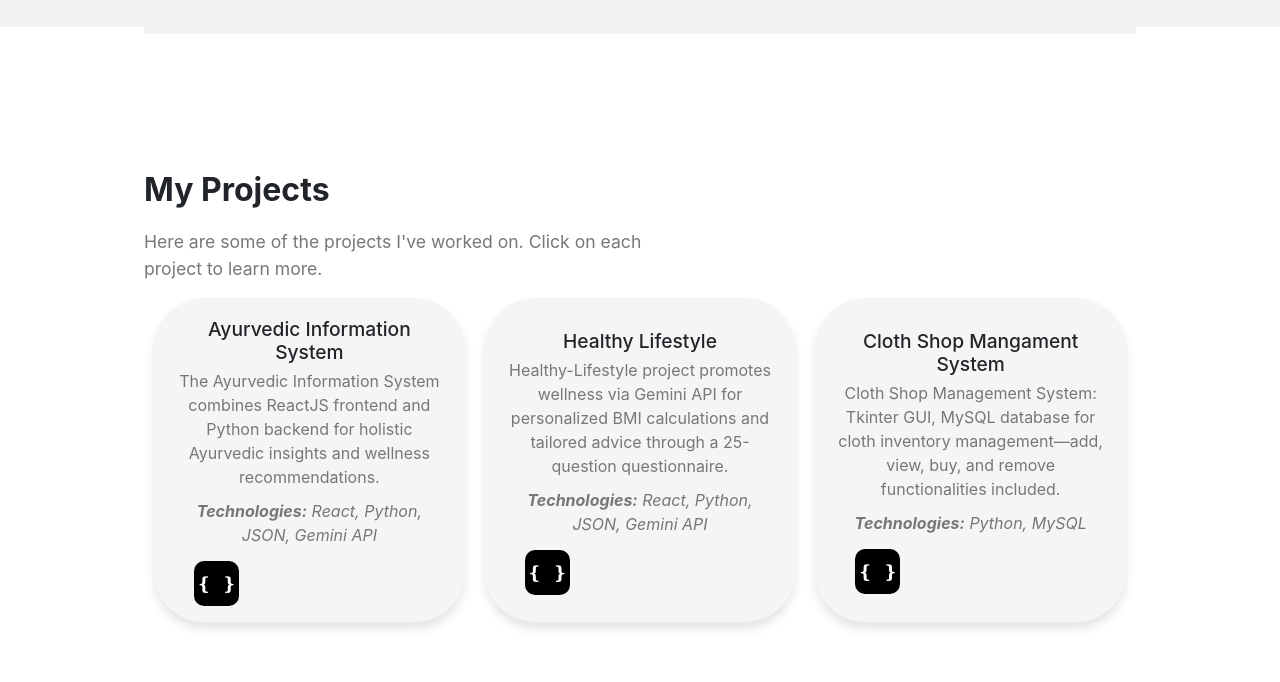
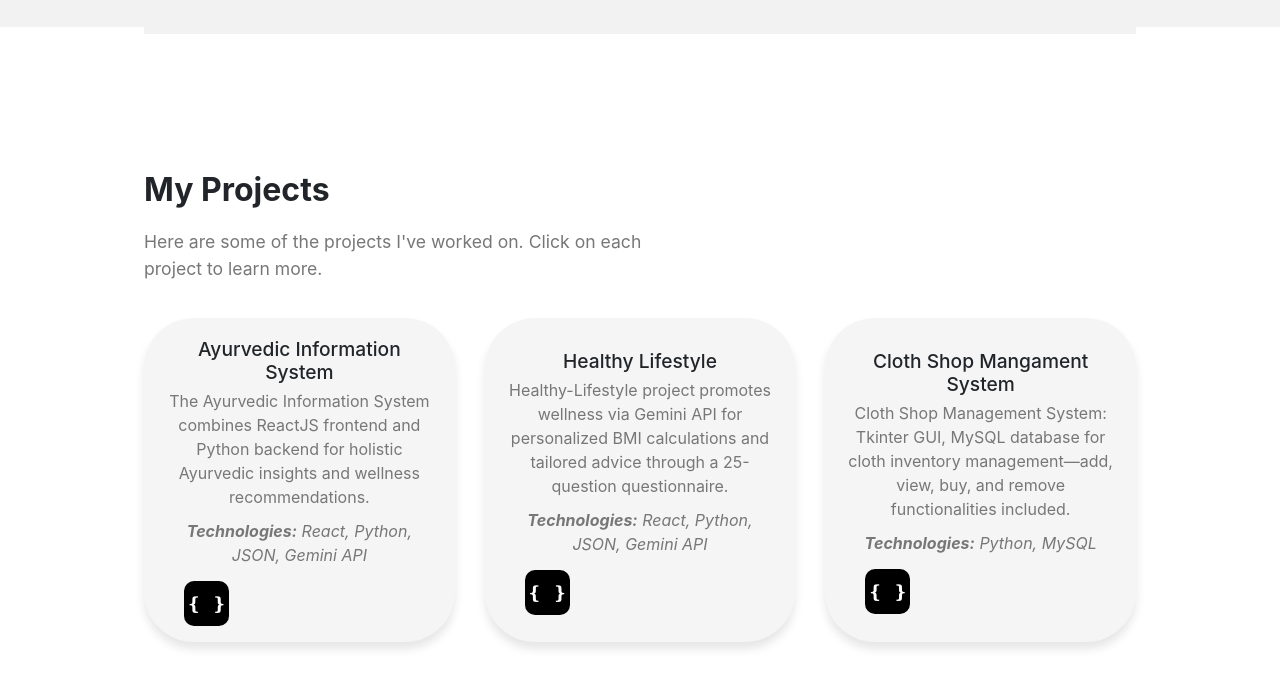
Before and after one commit to pathakjiop/New-Portfolio, a React (Create React App) app: page / in a window 1280 px wide. Shown: the part 1593-2275 px from the top of the page. Built offline with nearby package versions, Linux system fonts and the light colour scheme.

Commit message:
Minor Changes

```diff
--- a/src/components/Projects/Projects.css
+++ b/src/components/Projects/Projects.css
@@ -12,11 +12,12 @@
 
 /* Styles for project cards */
 .projects-container {
+  padding-top: 20px;
   display: flex;
   flex-wrap: wrap;
   text-align: center;
   justify-content: center; /* Center the projects horizontally */
-  gap: 20px; /* Add gap between project cards */
+  gap: 30px; /* Add gap between project cards */
 }
 
 .project-card {
```
